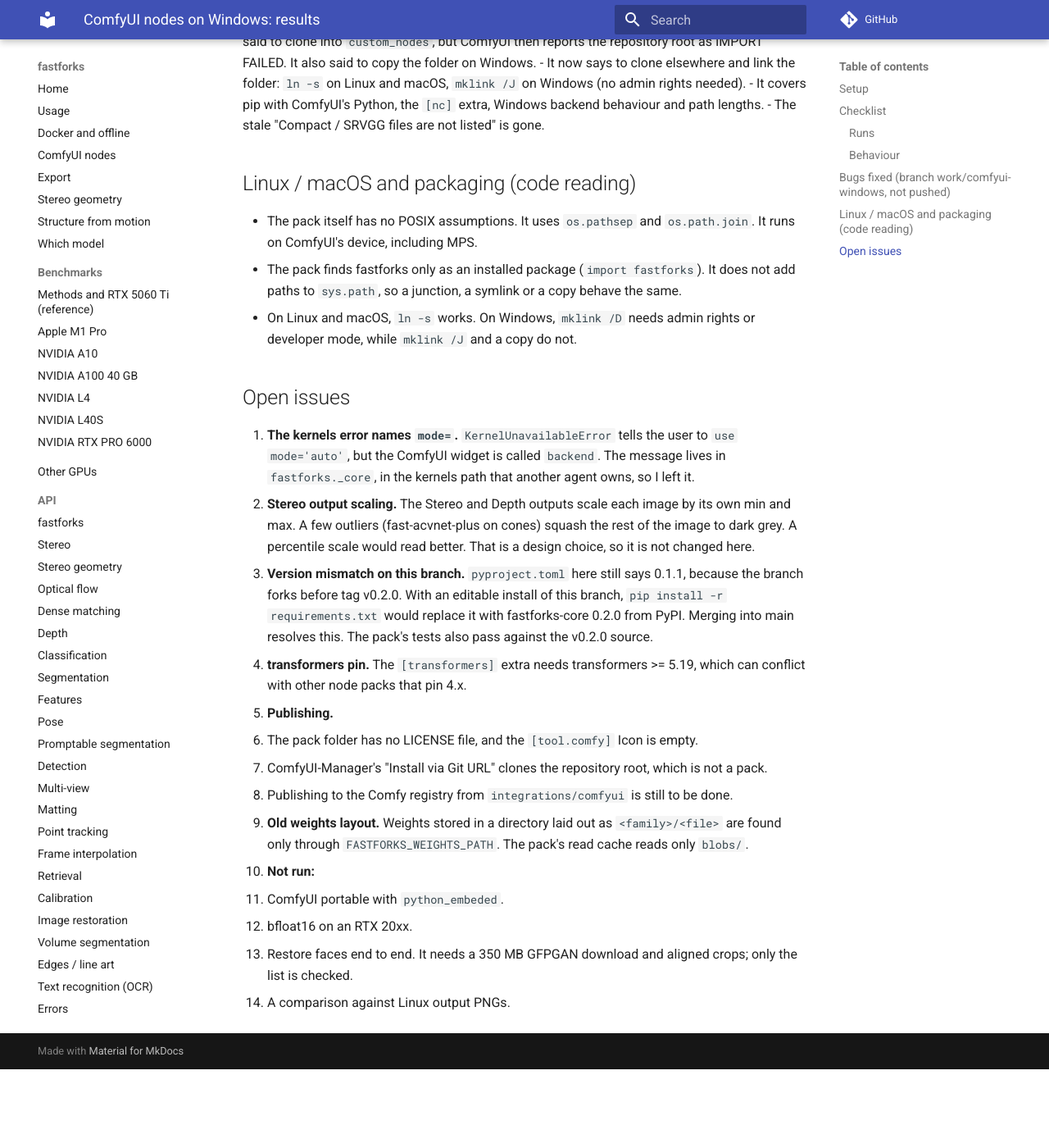
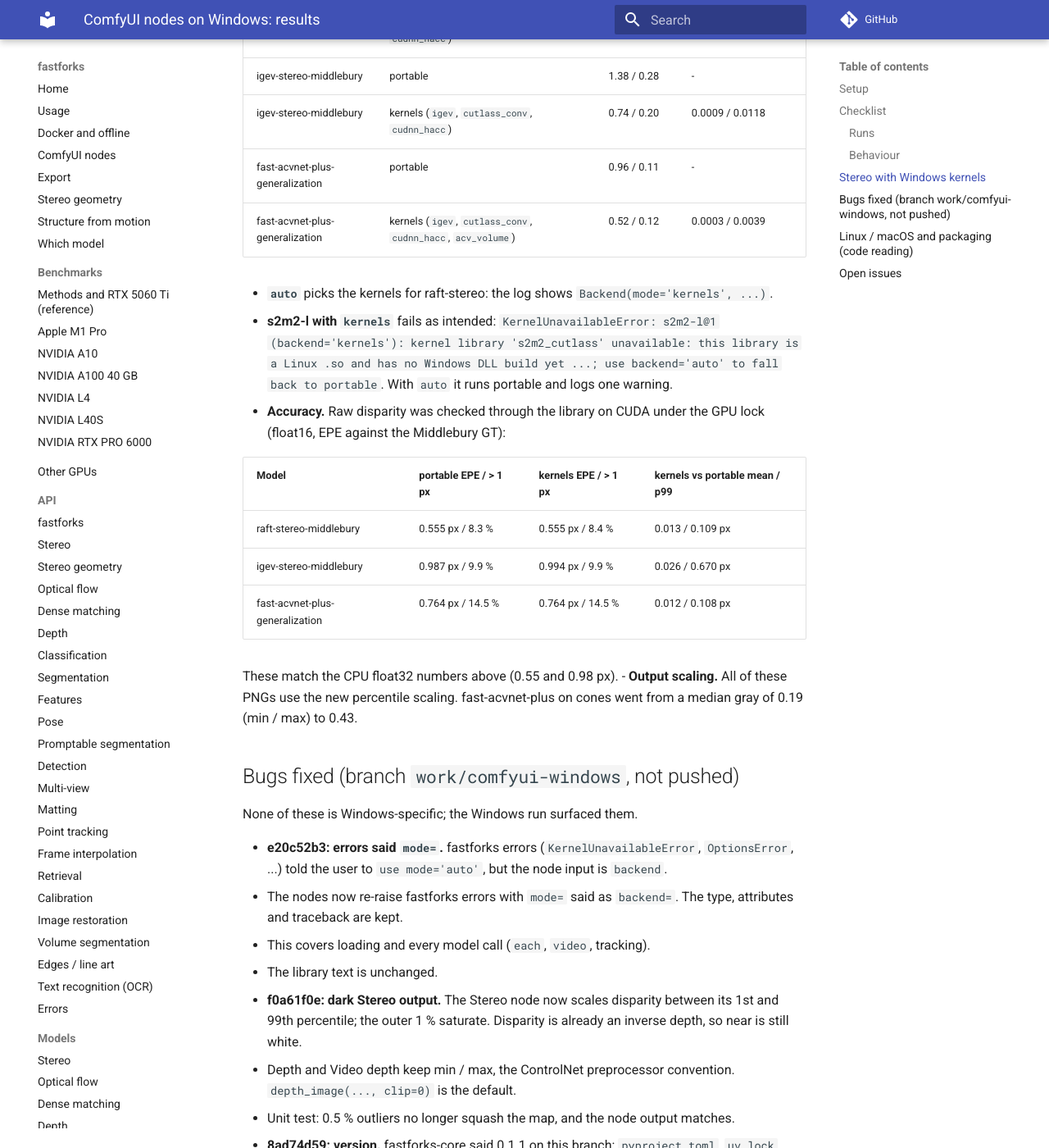
Before and after one commit to kleinicke/fastforks, an MkDocs documentation site: the page built from docs/plans/comfyui-windows-results.md, in a window 1280 px wide and 1400 px high, scrolled down 5556 px. Shown: the whole window at 82% size. Built offline with MkDocs 1.6.1 and Material for MkDocs 9.7.7, drawn with Linux system fonts in a browser that asks for light colours; comment, search, counter and statistics services are not loaded; before the commit the page ends 6860 px from its top, so only the background shows below that; some of the changed text lies outside the part shown.

Commit message:
docs: ComfyUI Windows results, stereo with Windows kernels and the fixes
Records the second Windows pass: the Stereo node with backend=kernels
and portable through the ComfyUI API, with fastforks from
work/windows-portable (Windows cutlass_conv DLL). It covers kernels vs
portable PNG and EPE numbers, auto picking the kernels, and the s2m2
error that now says backend=. It also lists the four fixes and closes
the open issues they resolve.

```diff
--- a/docs/plans/comfyui-windows-results.md
+++ b/docs/plans/comfyui-windows-results.md
@@ -38,8 +38,9 @@ Timings are the `execution_start` to `execution_success` span from `/history`, i
 | 7 | Video depth, Depth list, Upscale `file:` | pass. |
 | - | Stereo, small and big models | pass. Five models; numbers below. |
 | - | Models stay cached; cancel | pass |
-| - | `backend=kernels` gives the Windows error | pass |
+| - | `backend=kernels` gives the Windows error | pass. The message now says `backend=`, not `mode=` (e20c52b3). |
 | - | Dropdowns match what runs | **fail, fixed** in b0dd3012 |
+| - | Stereo `kernels` with the Windows kernel builds | pass. See [Stereo with Windows kernels](#stereo-with-windows-kernels). |
 
 ### Runs
 
@@ -48,7 +49,7 @@ Timings are the `execution_start` to `execution_success` span from `/history`, i
 | Depth | depth-anything-v2-s | 6.29 (incl. 95 MB download) / 0.09 / 0.08 | Correct relative depth of the cat. |
 | Stereo | raft-stereo-middlebury | 2.72 / 0.59 / 0.72 | Through the library (CPU fp32): EPE 0.55 px, 8.3 % > 1 px against Middlebury GT. The node's output differs from that by a mean of 0.0017. |
 | Stereo | igev-stereo-middlebury | 3.63 / 0.34 / 1.07 | Through the library (CPU fp32): EPE 0.98 px, 9.9 % > 1 px. |
-| Stereo | fast-acvnet-plus-generalization | 1.34 / 0.37 / 0.34 | Plausible but dark; see open issues. |
+| Stereo | fast-acvnet-plus-generalization | 1.34 / 0.37 / 0.34 | Plausible but dark (min / max scaling); fixed in f0a61f0e. |
 | Stereo | s2m2-l | 4.80 / 0.54 / 0.45 | Clean. float32, float16 and bfloat16 all run. Against float32, float16 differs by a mean of 0.0004 and bfloat16 by 0.0019. |
 | Stereo | foundationstereo-vit-l | 14.25 / 1.26 / 1.73 | Clean, apart from a noisy band on the left occlusion border. |
 | Remove background | birefnet-lite | 1.62 / 1.36 / 0.24 | Clean cat cut-out. RGBA, with alpha covering the full range 0-255. |
@@ -88,9 +89,9 @@ After the fixes and a server restart, Depth, Segment, Remove background and Upsc
 - **Backends.**
   - `portable` and `auto` work.
   - `kernels` raises `KernelUnavailableError: kernels are built for Linux x86-64, not win32 AMD64; use mode='auto'
-    ...`.
+    ...`. Since e20c52b3 the node says `backend='auto'` (see below).
   - `kernels` with `float32` raises the reduced-precision message, which names `mode='portable'` with
-    `dtype='float32'`.
+    `dtype='float32'` (now `backend='portable'`).
 - **dtype.** `float16` works. `bfloat16` on depth_anything_v2 portable raises `OptionsError: depth_anything_v2
   portable cannot compute in bfloat16; dtype must be one of ['float32', 'float16']`. That is not a silent cast.
 - **Long paths.**
@@ -105,9 +106,66 @@ After the fixes and a server restart, Depth, Segment, Remove background and Upsc
   - realesr-general-x4v3: 4.9 MB.
   - Sample images: about 2 MB.
 
+## Stereo with Windows kernels
+
+Second pass, same day. fastforks came from the `work/windows-portable` checkout (28f47f2b, Windows `cutlass_conv`
+DLL and the cubin libraries); the pack from this branch.
+
+- A second ComfyUI server on port 8190 ran under `gpulock.py`, with `PYTHONPATH` set to that checkout's `src`. The
+  ComfyUI venv still has this branch installed editable, so `PYTHONPATH` takes precedence.
+- `FASTFORKS_CACHE` and `FASTFORKS_WEIGHTS_PATH` were `C:\Users\neuer\fastforks-cache`, and `FASTFORKS_KERNEL_PATH`
+  was `...\fastforks-cache\linux-kernels` (as in that branch's `docs/plans/windows-kernels.md`). `FASTFORKS_OFFLINE=1`
+  was set.
+- The method was the same as above: API workflows, `POST /prompt`, `/history`, and the PNGs were checked. The input
+  was cones.
+
+| Model | Backend (kernels loaded) | Run 0 / 1 (s) | PNG vs `portable` mean / p99 |
+|---|---|---|---|
+| raft-stereo-middlebury | portable | 1.88 / 0.26 | - |
+| raft-stereo-middlebury | kernels (`raft`, `cutlass_conv@5f1e101619ed:sm_120`, `cudnn_hacc`) | 0.30 / 0.12 | 0.0004 / 0.0039 |
+| igev-stereo-middlebury | portable | 1.38 / 0.28 | - |
+| igev-stereo-middlebury | kernels (`igev`, `cutlass_conv`, `cudnn_hacc`) | 0.74 / 0.20 | 0.0009 / 0.0118 |
+| fast-acvnet-plus-generalization | portable | 0.96 / 0.11 | - |
+| fast-acvnet-plus-generalization | kernels (`igev`, `cutlass_conv`, `cudnn_hacc`, `acv_volume`) | 0.52 / 0.12 | 0.0003 / 0.0039 |
+
+- **`auto`** picks the kernels for raft-stereo: the log shows `Backend(mode='kernels', ...)`.
+- **s2m2-l with `kernels`** fails as intended: `KernelUnavailableError: s2m2-l@1 (backend='kernels'): kernel library
+  's2m2_cutlass' unavailable: this library is a Linux .so and has no Windows DLL build yet ...; use backend='auto' to
+  fall back to portable`. With `auto` it runs portable and logs one warning.
+- **Accuracy.** Raw disparity was checked through the library on CUDA under the GPU lock (float16, EPE against the
+  Middlebury GT):
+
+  | Model | portable EPE / > 1 px | kernels EPE / > 1 px | kernels vs portable mean / p99 |
+  |---|---|---|---|
+  | raft-stereo-middlebury | 0.555 px / 8.3 % | 0.555 px / 8.4 % | 0.013 / 0.109 px |
+  | igev-stereo-middlebury | 0.987 px / 9.9 % | 0.994 px / 9.9 % | 0.026 / 0.670 px |
+  | fast-acvnet-plus-generalization | 0.764 px / 14.5 % | 0.764 px / 14.5 % | 0.012 / 0.108 px |
+
+  These match the CPU float32 numbers above (0.55 and 0.98 px).
+- **Output scaling.** All of these PNGs use the new percentile scaling. fast-acvnet-plus on cones went from a median
+  gray of 0.19 (min / max) to 0.43.
+
 ## Bugs fixed (branch `work/comfyui-windows`, not pushed)
 
 None of these is Windows-specific; the Windows run surfaced them.
+
+- **e20c52b3: errors said `mode=`.** fastforks errors (`KernelUnavailableError`, `OptionsError`, ...) told the user
+  to `use mode='auto'`, but the node input is `backend`.
+  - The nodes now re-raise fastforks errors with `mode=` said as `backend=`. The type, attributes and traceback are
+    kept.
+  - This covers loading and every model call (`each`, `video`, tracking).
+  - The library text is unchanged.
+- **f0a61f0e: dark Stereo output.** The Stereo node now scales disparity between its 1st and 99th percentile; the
+  outer 1 % saturate. Disparity is already an inverse depth, so near is still white.
+  - Depth and Video depth keep min / max, the ControlNet preprocessor convention. `depth_image(..., clip=0)` is the
+    default.
+  - Unit test: 0.5 % outliers no longer squash the map, and the node output matches.
+- **8ad74d59: version.** fastforks-core said 0.1.1 on this branch: `pyproject.toml`, `uv.lock`, `CITATION.cff`, and
+  the 0.2.0 notes sat under "Unreleased". It now says 0.2.0, as tag v0.2.0 does.
+  - The pack, never released, goes from 0.1.0 to 0.2.0, the fastforks-core minor it is written for.
+  - The ComfyUI venv still has the old editable 0.1.1 metadata until it is reinstalled.
+- **02312b5b: cache folders.** `setup_cache` now uses pathlib and compares resolved paths. A read cache spelled two
+  ways is read once.
 
 - **b0dd3012: node dropdowns listed models the node cannot run.** Picking any of these failed at run time:
   - Depth listed eight depth-prompted and depth-completion models: Prompt Depth Anything s/l, LingBot-Depth (+ DC),
@@ -138,8 +196,12 @@ None of these is Windows-specific; the Windows run surfaced them.
 
 ## Linux / macOS and packaging (code reading)
 
-- The pack itself has no POSIX assumptions. It uses `os.pathsep` and `os.path.join`. It runs on ComfyUI's device,
-  including MPS.
+- The pack itself has no POSIX or Windows assumptions. Paths are pathlib (02312b5b), and lists of paths use
+  `os.pathsep`. It runs on ComfyUI's device, including MPS.
+  - The percentile scaling sorts rather than calling `torch.quantile`, so it runs on every device.
+  - The only Windows path is the `python_embeded` hint in the missing-library message, which is for ComfyUI portable
+    (Windows only).
+  - Not run on Linux or macOS here: WSL has no torch.
 - The pack finds fastforks only as an installed package (`import fastforks`). It does not add paths to `sys.path`, so a
   junction, a symlink or a copy behave the same.
 - On Linux and macOS, `ln -s` works. On Windows, `mklink /D` needs admin rights or developer mode, while
@@ -147,16 +209,13 @@ None of these is Windows-specific; the Windows run surfaced them.
 
 ## Open issues
 
-1. **The kernels error names `mode=`.** `KernelUnavailableError` tells the user to `use mode='auto'`, but the
-   ComfyUI widget is called `backend`. The message lives in `fastforks._core`, in the kernels path that another agent
-   owns, so I left it.
-2. **Stereo output scaling.** The Stereo and Depth outputs scale each image by its own min and max. A few outliers
-   (fast-acvnet-plus on cones) squash the rest of the image to dark grey. A percentile scale would read better. That
-   is a design choice, so it is not changed here.
-3. **Version mismatch on this branch.** `pyproject.toml` here still says 0.1.1, because the branch forks before
-   tag v0.2.0. With an editable install of this branch, `pip install -r requirements.txt` would replace it with
-   fastforks-core 0.2.0 from PyPI. Merging into main resolves this. The pack's tests also pass against the v0.2.0
-   source.
+1. ~~The kernels error names `mode=`~~: fixed in the pack (e20c52b3).
+   - The info log `fastforks: loaded X (Backend(mode=...))` still prints the library's repr.
+2. ~~Stereo output scaling~~: fixed (f0a61f0e). Depth keeps min / max on purpose.
+3. ~~Version mismatch on this branch~~: fixed (8ad74d59).
+   - `docs/comfyui.md` and the `backend` tooltip still say kernels are Linux x86-64 only. That is true of the released
+     fastforks-core 0.2.0, which the pack requires.
+   - Update both when a release ships the Windows kernel builds.
 4. **transformers pin.** The `[transformers]` extra needs transformers >= 5.19, which can conflict with other node
    packs that pin 4.x.
 5. **Publishing.**
```
